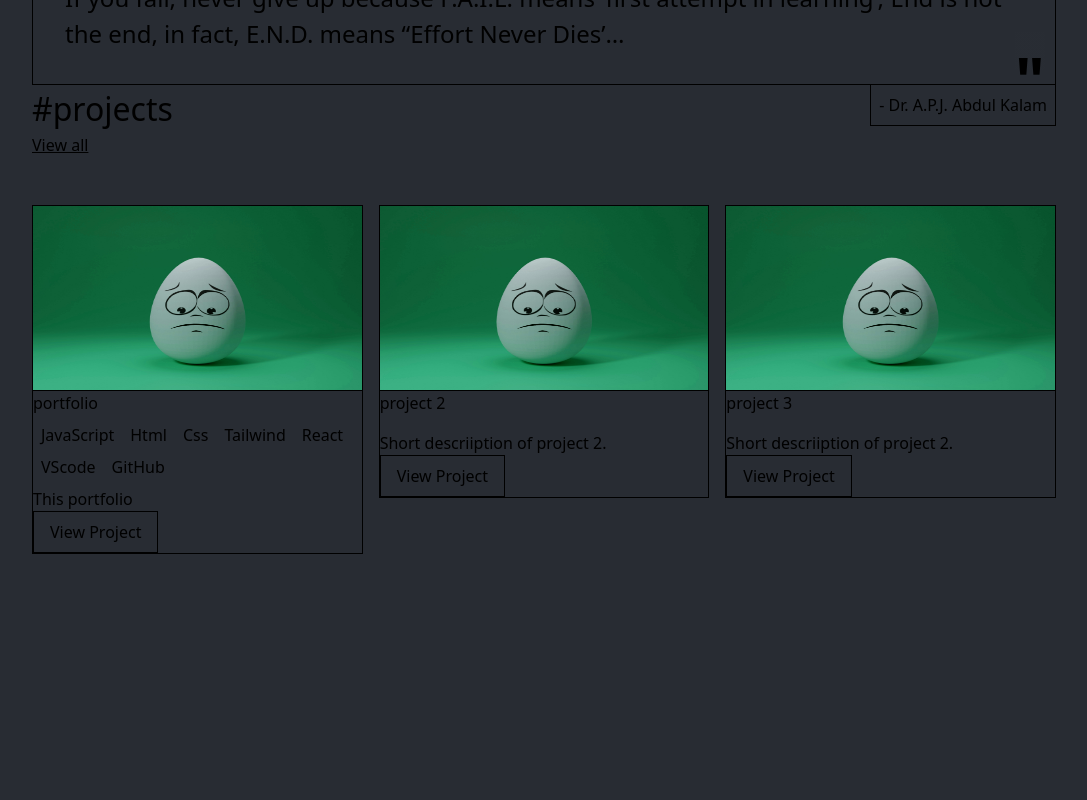
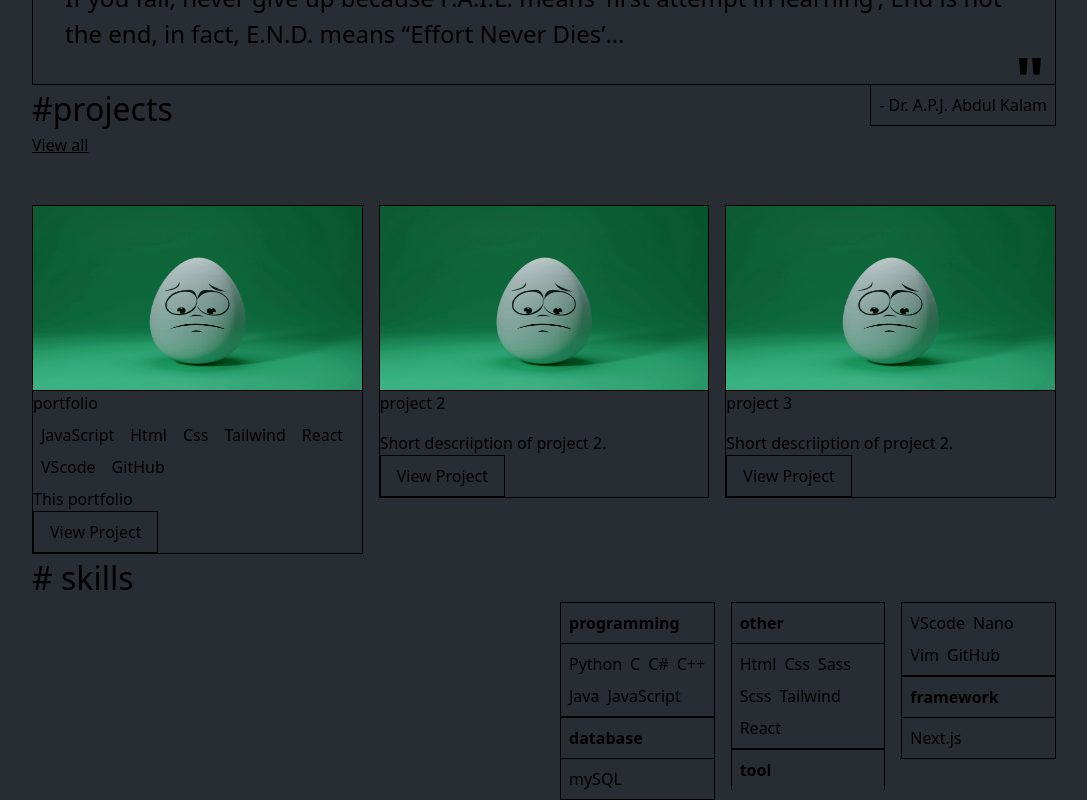
Before and after one commit to johannes-code/portfolio_v2, a React (Vite) app: page / in a window 1280 px wide. Shown: the part 1310-2110 px from the top of the page, without its empty margins (96-1183 px from the left). Before the commit the page ends 1864 px from the top, so only its background shows below. Built offline with nearby package versions, Linux system fonts and the light colour scheme.

Commit message:
data is loading, need styling changes

```diff
--- a/src/App.jsx
+++ b/src/App.jsx
@@ -3,6 +3,7 @@ import { Header } from "./components/header/header";
 import { Hero } from "./components/hero/hero";
 import { Projects } from "./components/projects/Projects";
 import { Quote } from "./components/quote/Quote";
+import { Skills } from "./components/skills/Skills";
 
 function App() {
   // console.log(header.home)
@@ -13,6 +14,7 @@ function App() {
         <Hero />
         <Quote />
         <Projects />
+        <Skills />
       </div>
     </>
   );
--- a/src/components/skills/Skills.jsx
+++ b/src/components/skills/Skills.jsx
@@ -1,25 +1,34 @@
 import styles from "./skills.module.css";
+import data from "../../locales/en.json";
 
 export const Skills = () => {
+  const skillData = data.skill; // Extracting the skill data
+
   return (
-    <section className="skills">
-      <h2 className="h2"></h2>
-      <div className="skills_content">
-        <div className="skills_illustrations illustrations">
+    <section className={styles.skills}>
+      <h2 className={styles.h2}>{data.pages.home.skills.title}</h2>
+      <div className={styles.skills_content}>
+        <div className={styles.skills_illustrations}>
           <img
             src="/public/logo-outline.svg"
-            alt=""
-            className="illustrations_logo"
+            alt="Skills Illustration"
+            className={styles.illustrations_logo}
           />
         </div>
-        <div className="skills_list">
-          <div className="skill_block">
-            <div className="skill_block_name">
-              <ul className="skill_block_list">
-                <li className="skill_block_skill"></li>
+        <div className={styles.skills_list}>
+          {Object.entries(skillData).map(([category, skills]) => (
+            <div key={category} className={styles.skill_block}>
+              <h3 className={styles.skill_block_name}>{category}</h3>
+
+              <ul className={styles.skill_block_list}>
+                {skills.map((skill, index) => (
+                  <li key={index} className={styles.skill_block_skill}>
+                    {skill}
+                  </li>
+                ))}
               </ul>
             </div>
-          </div>
+          ))}
         </div>
       </div>
     </section>
--- a/src/components/skills/skills.module.css
+++ b/src/components/skills/skills.module.css
@@ -12,7 +12,7 @@
 }
 
 .h2::before {
-  content: "#";
+  content: "# ";
   color: var(--primary);
 }
 
@@ -24,7 +24,7 @@
   background-color: var(--primary);
   position: absolute;
   transform: translate(100% 50%);
-  right: -16px;
+  left: 130px;
   top: 50%;
 }
 
@@ -51,8 +51,6 @@
 }
 
 .skill-block {
-  border: 1px solid;
-  border-color: var(--gray);
   display: inline-block;
   max-width: 300px;
   min-width: 200px;
@@ -61,7 +59,9 @@
 .skill_block_name {
   font-weight: 600;
   padding: 8px;
-  border-bottom: 1px solid;
+  border-left: 1px solid;
+  border-right: 1px solid;
+  border-top: 1px solid;
   border-color: var(--gray);
 }
 
@@ -73,6 +73,8 @@
   justify-content: start;
   align-items: start;
   color: var(--gray);
+  border: 1px solid;
+  border-color: var(--gray);
 }
 
 ul {
```
